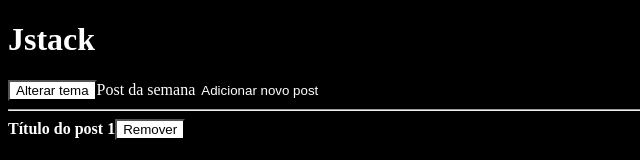
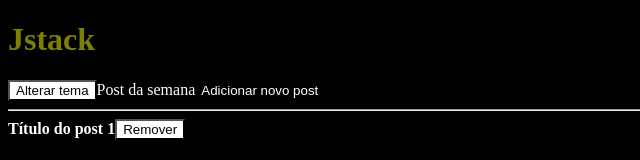
Before and after one commit to cauealb/full-stack, a React app in the folder React/: page / in a window 1280 px wide. Shown: the top 160 px of the page, without its empty margins (0-640 px from the left). Built offline with nearby package versions, Linux system fonts and the light colour scheme.

Commit message:
Colocando em mais arquivos

```diff
--- a/React/src/components/Header/Header.jsx
+++ b/React/src/components/Header/Header.jsx
@@ -2,13 +2,15 @@ import React, { useContext } from "react";
 import PropTypes from "prop-types";
 import Button from "../Button.jsx";
 import { Context } from "../Context.jsx";
+
+import { Tilte } from "./style.js";
 
 export default function Header({title, children, eventClickBtn}) {
     const { toggleContextTheme } = useContext(Context)
 
     return (
         <>
-            <h1 >{title}</h1>
+            <Tilte>{title}</Tilte>
             <Button
                 onClick={toggleContextTheme}
 
--- /dev/null
+++ b/React/src/components/Header/style.js
@@ -0,0 +1,7 @@
+import styled from "styled-components";
+
+
+export const Tilte = styled.h1`
+    color: yellow;
+    opacity: 0.5;
+`;
```
